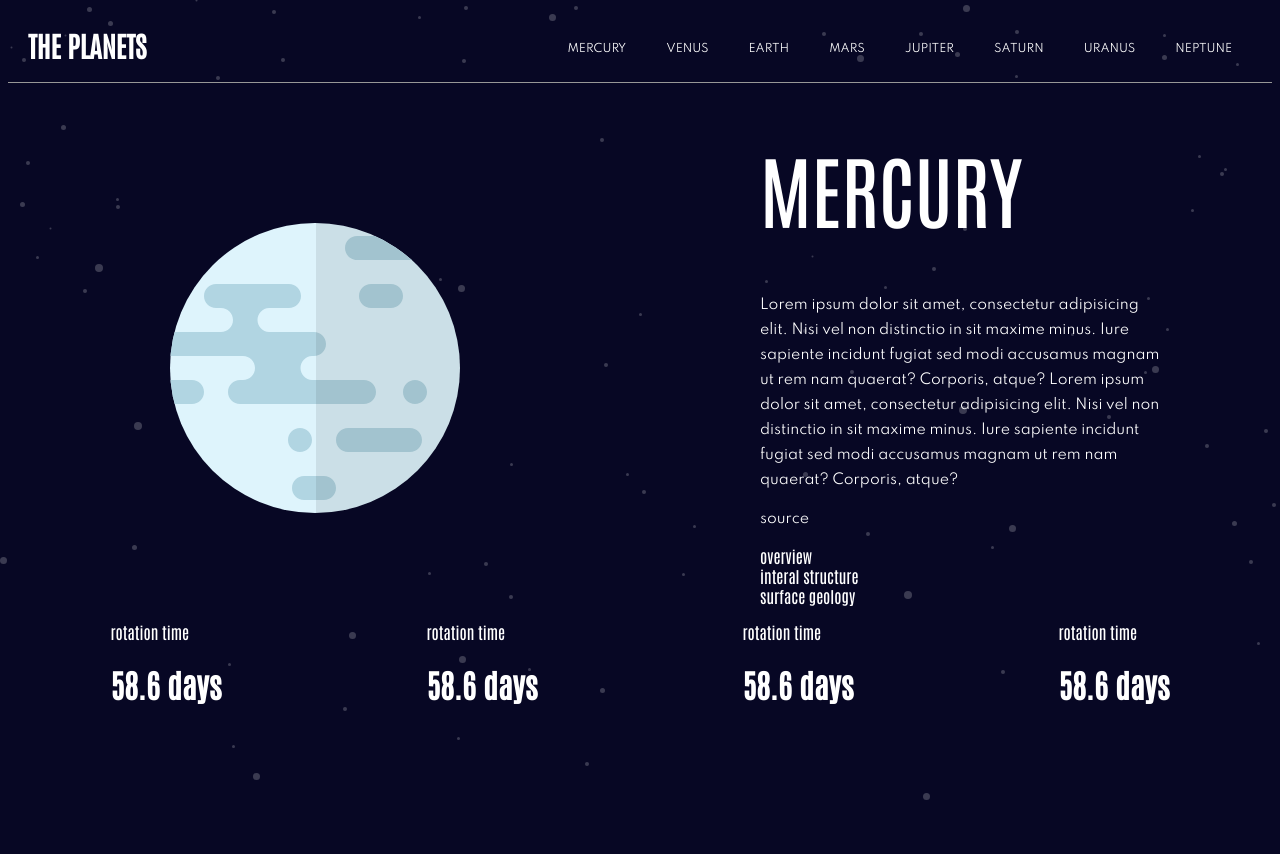
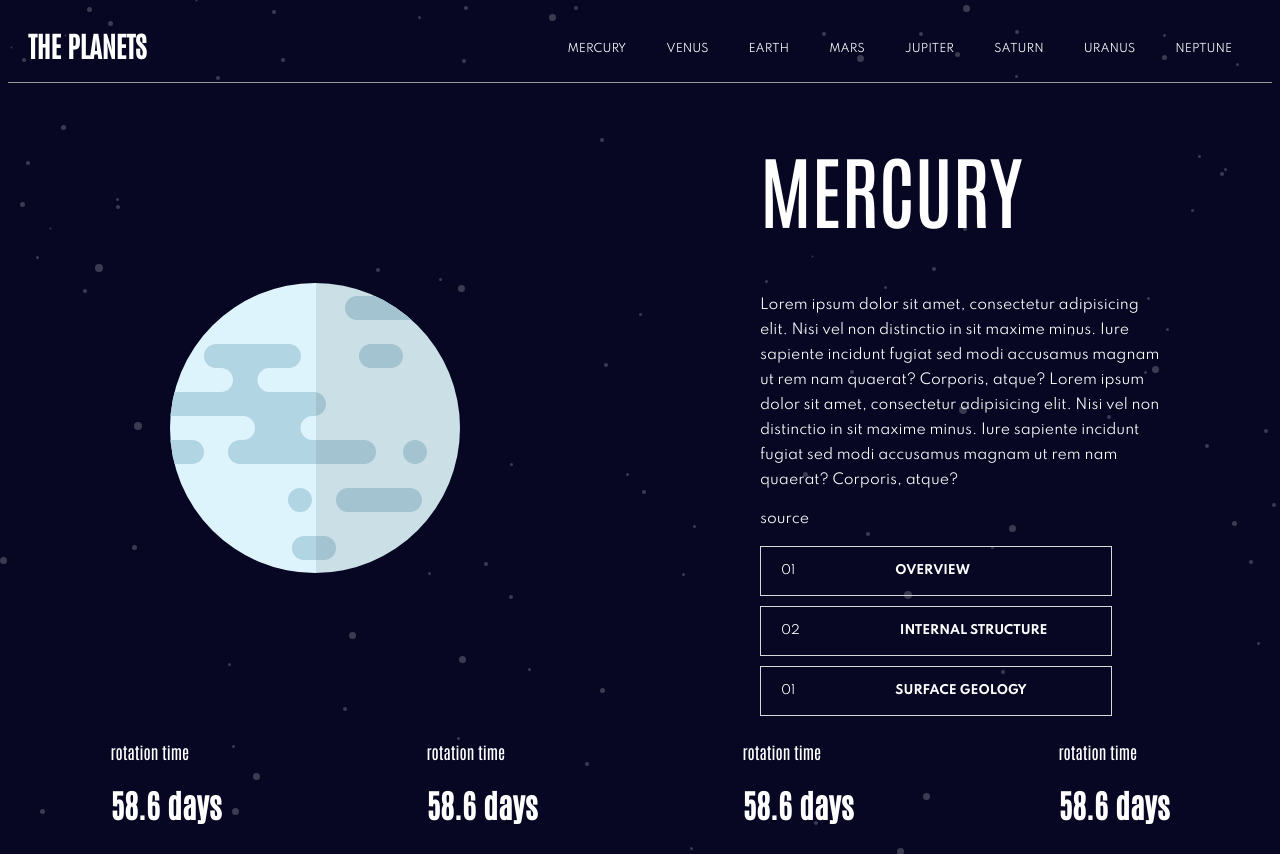
Before and after one commit to JaredBrown1/planet-facts, a React (Create React App) app: page / in a window 1280 px wide. Before the commit the page ends 800 px from the top, so only its background shows below. Built offline with nearby package versions, Linux system fonts and the light colour scheme.

Commit message:
planet tabs styled

```diff
--- a/src/components/planets/planets.js
+++ b/src/components/planets/planets.js
@@ -5,6 +5,7 @@ import {
 	Container2,
 	PlanetDescription,
 	PlanetImage,
+	Tabs,
 } from "./planets.styles";
 
 import Image from "../../images/planet-mercury.svg";
@@ -19,7 +20,6 @@ const Planet = () => {
 				<PlanetDescription>
 					<h1>MERCURY</h1>
 					<p>
-						{" "}
 						Lorem ipsum dolor sit amet, consectetur adipisicing elit. Nisi vel
 						non distinctio in sit maxime minus. Iure sapiente incidunt fugiat
 						sed modi accusamus magnam ut rem nam quaerat? Corporis, atque? Lorem
@@ -28,9 +28,20 @@ const Planet = () => {
 						modi accusamus magnam ut rem nam quaerat? Corporis, atque?
 					</p>
 					<p>source</p>
-					<div>overview</div>
-					<div>interal structure</div>
-					<div>surface geology</div>
+					<div>
+						<Tabs>
+							<p>01</p>
+							<h3>OVERVIEW</h3>
+						</Tabs>
+						<Tabs>
+							<p>02</p>
+							<h3>INTERNAL STRUCTURE</h3>
+						</Tabs>
+						<Tabs>
+							<p>01</p>
+							<h3>SURFACE GEOLOGY</h3>
+						</Tabs>
+					</div>
 				</PlanetDescription>
 			</Container>
 
--- a/src/components/planets/planets.styles.js
+++ b/src/components/planets/planets.styles.js
@@ -34,3 +34,21 @@ export const PlanetDescription = styled.div`
 		line-height: 25px;
 	}
 `;
+
+export const Tabs = styled.div`
+	display: flex;
+	align-items: center;
+	width: 350px;
+	height: 48px;
+	border: solid 1px #d8d8d8;
+	margin-bottom: 10px;
+	p {
+		font-size: 12px;
+		padding-left: 20px;
+	}
+	h3 {
+		padding-left: 100px;
+		font-family: Spartan;
+		font-size: 12px;
+	}
+`;
```
